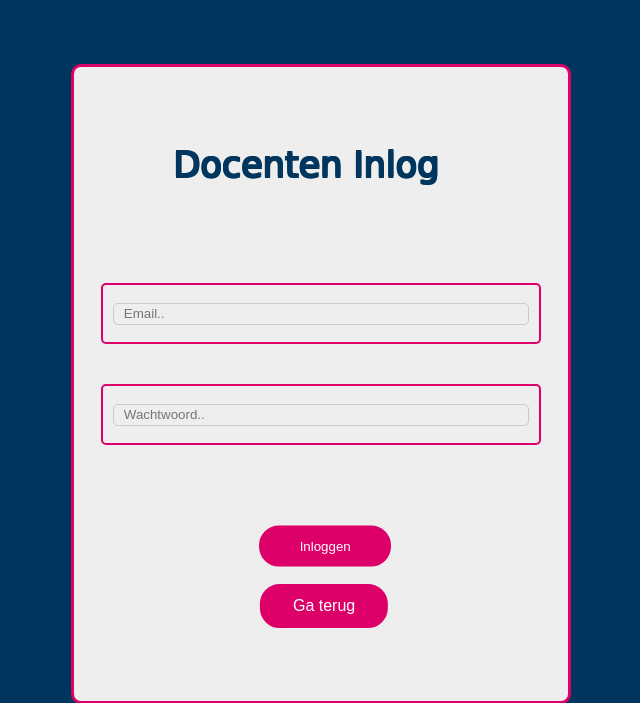
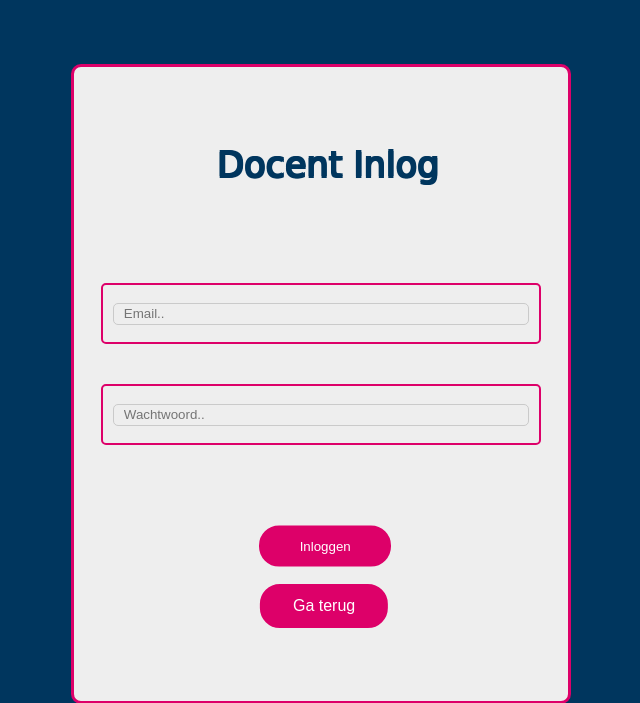
Before and after one commit to SefvandenHeurik/API-systeem, a PHP site: page /inlogdocent.php in a window 1280 px wide. Shown: the top 703 px of the page, without its empty margins (326-966 px from the left). Run offline with PHP 8.4, Linux system fonts and the light colour scheme.

Commit message:
spelfout fix

```diff
--- a/index.html
+++ b/index.html
@@ -31,7 +31,7 @@
           </button>
 
           <button class="MainpageButton2" onclick="redirectToinlogdocent()">
-            Inlog docenten
+            Inlog docent
             <div class="icon">
               <svg
                 height="24"
--- a/inlogdocent.php
+++ b/inlogdocent.php
@@ -35,7 +35,7 @@ if (isset($_POST['submit'])) {
     <meta name="viewport" content="width=device-width, initial-scale=1.0">
     <link rel="stylesheet" type="text/css" href="style.css">
     <script src="main.js"></script>
-    <title>Docenten Inlog</title>
+    <title>Docent Inlog</title>
 </head>
 
 <body>
@@ -43,7 +43,7 @@ if (isset($_POST['submit'])) {
     <div class="containerdocenteninlog">
 
         <div>
-            <p>Docenten Inlog</p>
+            <p>Docent Inlog</p>
         </div>
 
 
```
